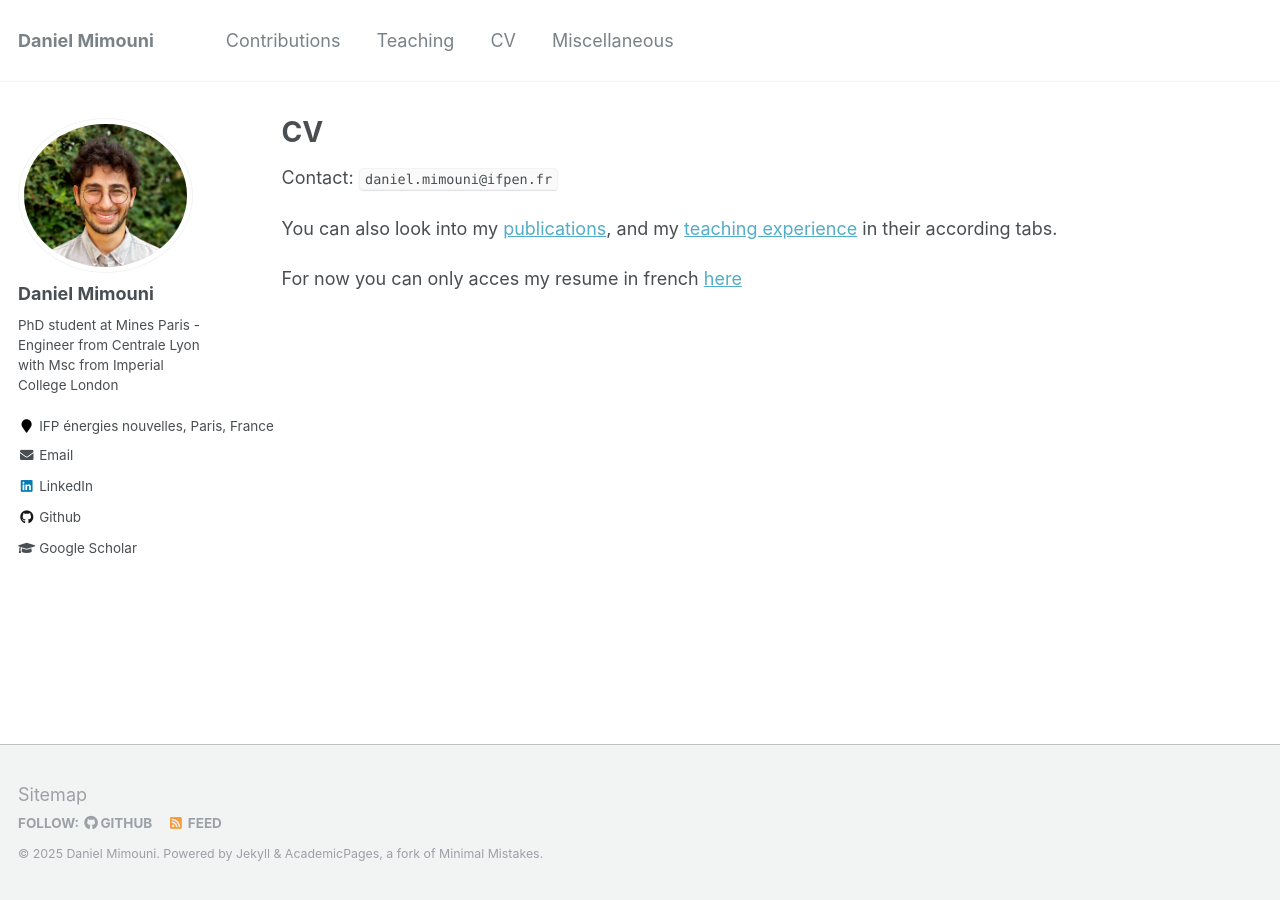
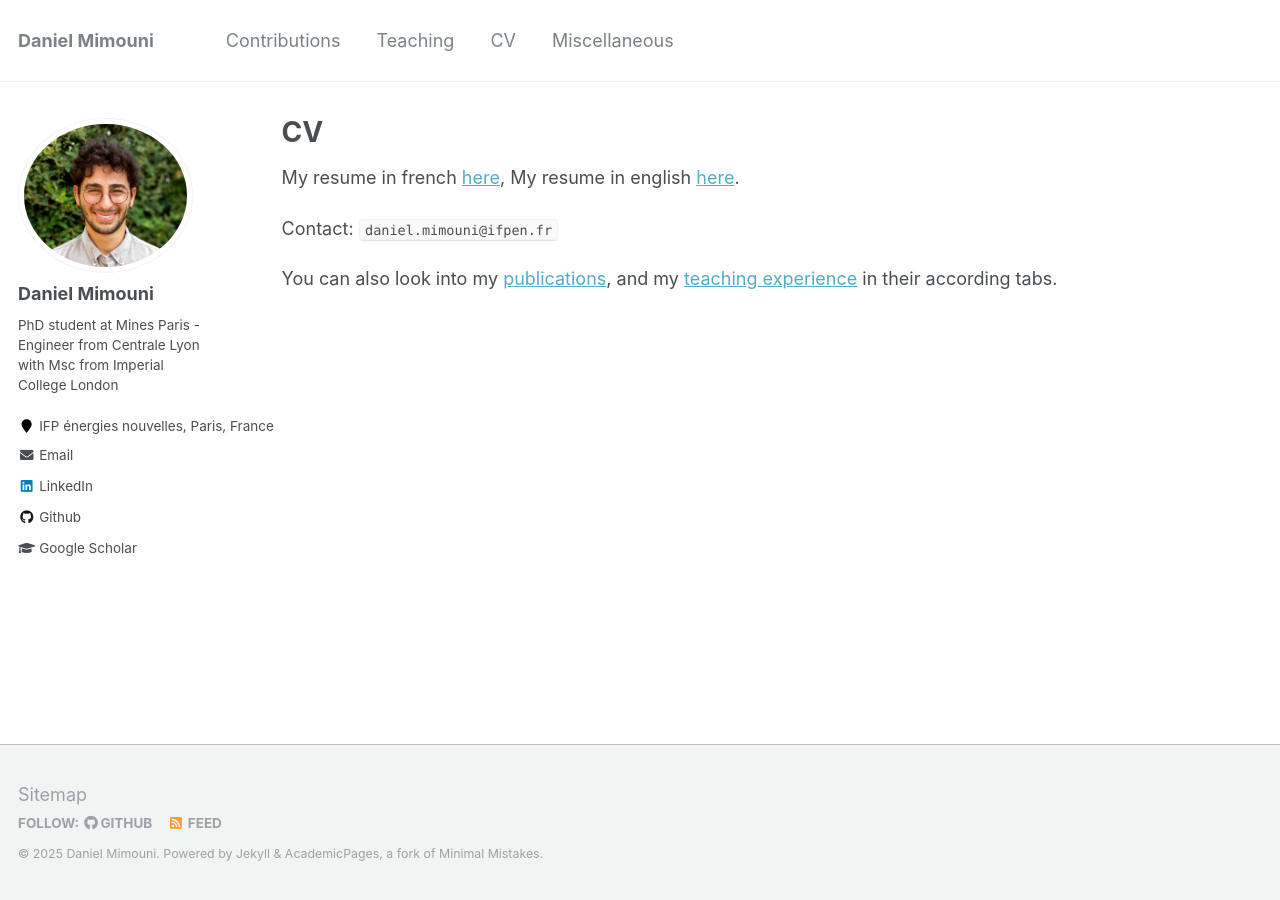
Before and after one commit to dan-mim/dan-mim.github.io, a Jekyll site: the page built from _pages/cv.md, in a window 1280 px wide. Built offline with Jekyll 4.4.1, drawn with Linux system fonts in a browser that asks for light colours.

Commit message:
Update cv.md

```diff
--- a/_pages/cv.md
+++ b/_pages/cv.md
@@ -9,11 +9,13 @@ redirect_from:
 
 {% include base_path %}
 
+My resume in french <a href="/files/CV_Daniel_Mimouni.pdf">here</a>,
+My resume in english <a href="/files/CV_Daniel_Mimouni_anglais.pdf">here</a>.
+
 Contact: `daniel.mimouni@ifpen.fr`
 
 You can also look into my <a href="/publications">publications</a>, and my <a href="/teaching">teaching experience</a> in their according tabs.
 
-For now you can only acces my resume in french <a href="/files/CV_Daniel_Mimouni.pdf">here</a>
 
 <!-- <h2>Professional experience</h2>
 
```
